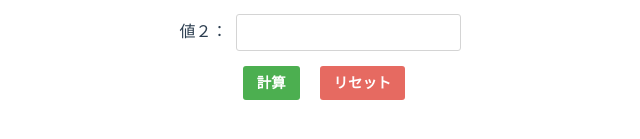
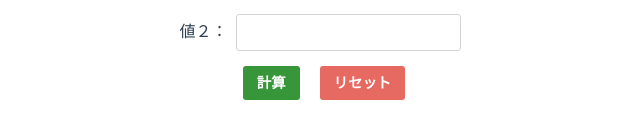
Before and after one commit to masuteru3/testing-test, a Vue app: page / in a window 1280 px wide. In both pictures the pointer is over the button "計算". Shown: the part 231-370 px from the top of the page, without its empty margins (316-956 px from the left). Built offline with nearby package versions, Linux system fonts and the light colour scheme.

Commit message:
style improvement

```diff
--- a/src/views/Home.vue
+++ b/src/views/Home.vue
@@ -167,7 +167,7 @@ export default {
   }
   &__feedback {
     color: crimson;
-    font-size: 0.7em;
+    font-size: 0.85em;
     transition: 0.5s;
     margin: 12px 0;
   }
@@ -184,10 +184,16 @@ export default {
   &__submit {
     @extend %__button;
     background-color: #4caf50;
+    &:hover {
+      background-color: #37963a;
+    }
   }
   &__reset {
     @extend %__button;
     background-color: #e66a61;
+    &:hover {
+      background-color: #d45950;
+    }
   }
   &__result-area {
     margin-top: 20px;
```
